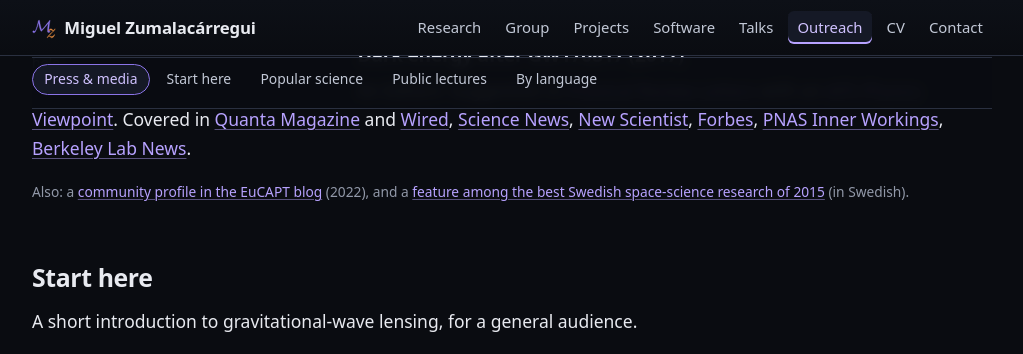
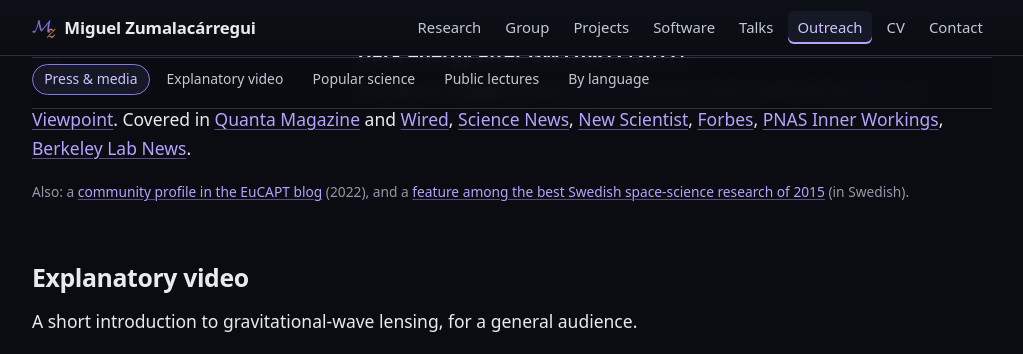
Before and after one commit to miguelzuma/miguelzuma.github.io, a Jekyll site: the page built from outreach.html, in a window 1280 px wide and 900 px high, scrolled down 1666 px, cut to the strip 0-354 px from the top of the window. Shown: the whole strip, without its empty margins (128-1151 px from the left). Built offline with Jekyll 4.4.1, drawn with Linux system fonts in a browser that asks for light colours.

Commit message:
Outreach: "Explanatory video" instead of "Start here"
"Start here" claimed a position the section no longer holds. The anchor is
videos, plural, so a second one costs no link changes.

Co-Authored-By: Claude Opus 5 (1M context) <noreply@anthropic.com>
Claude-Session: https://claude.ai/code/session_01E2ZbXszK9qt9svKVxU5Yrt

```diff
--- a/outreach.html
+++ b/outreach.html
@@ -12,8 +12,8 @@ description: >-
 sections:
   - id: press
     label: "Press &amp; media"
-  - id: intro
-    label: "Start here"
+  - id: videos
+    label: "Explanatory video"
   - id: articles
     label: "Popular science"
   - id: public-lectures
@@ -160,8 +160,11 @@ sections:
 </section>
 
 
-<section class="section" id="intro">
-  <h2>Start here</h2>
+<!-- ================= Explanatory video ================= -->
+<!-- id="videos" rather than "video": the section is built to take more than
+     one, and the anchor should not have to change when it does. -->
+<section class="section" id="videos">
+  <h2>Explanatory video</h2>
   <p>A short introduction to gravitational-wave lensing, for a general audience.</p>
   <div class="video">
     <iframe src="https://www.youtube-nocookie.com/embed/zv9tStMviwA"
```
